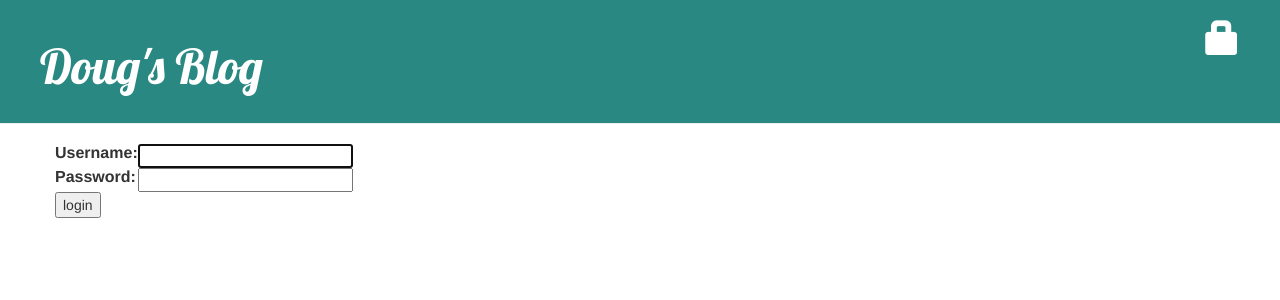
After one commit to MakoReactor/myfirstblog, a Django app: page /accounts/login/ in a window 1280 px wide. The commit adds this page. Shown: the top 300 px of the page. Run offline with Django 3.2, Linux system fonts and the light colour scheme; some libraries are stand-ins or nearby versions.

Commit message:
added login page

```diff
--- a/blog/templates/blog/base.html
+++ b/blog/templates/blog/base.html
@@ -9,15 +9,15 @@
     </head>
     <body>
     <div class="page-header">
-        {% if user.is_authenticated %}
-            <a href="{% url 'post_draft_list' %}" class="top-menu"><span class="glyphicon glyphicon-edit"></span></a>
-            <a href="{% url 'post_new' %}" class="top-menu"><span class="glyphicon glyphicon-plus"></span></a>
-        {% endif %}
-
-
-        <h1><a href="/">Doug's Blog</a></h1>
-    </div>
-
+    {% if user.is_authenticated %}
+        <a href="{% url 'post_new' %}" class="top-menu"><span class="glyphicon glyphicon-plus"></span></a>
+        <a href="{% url 'post_draft_list' %}" class="top-menu"><span class="glyphicon glyphicon-edit"></span></a>
+        <p class="top-menu">Hello {{ user.username }} <small>(<a href="{% url 'logout' %}">Log out</a>)</small></p>
+    {% else %}
+        <a href="{% url 'login' %}" class="top-menu"><span class="glyphicon glyphicon-lock"></span></a>
+    {% endif %}
+    <h1><a href="/">Doug's Blog</a></h1>
+</div>
     <div class="content container">
         <div class="row">
             <div class="col-md-8">
--- /dev/null
+++ b/blog/templates/registration/login.html
@@ -0,0 +1,24 @@
+{% extends "blog/base.html" %}
+
+{% block content %}
+    {% if form.errors %}
+        <p>Your username and password didn't match. Please try again.</p>
+    {% endif %}
+
+    <form method="post" action="{% url 'login' %}">
+    {% csrf_token %}
+        <table>
+        <tr>
+            <td>{{ form.username.label_tag }}</td>
+            <td>{{ form.username }}</td>
+        </tr>
+        <tr>
+            <td>{{ form.password.label_tag }}</td>
+            <td>{{ form.password }}</td>
+        </tr>
+        </table>
+
+        <input type="submit" value="login" />
+        <input type="hidden" name="next" value="{{ next }}" />
+    </form>
+{% endblock %}
--- a/mysite/settings.py
+++ b/mysite/settings.py
@@ -120,3 +120,4 @@ USE_TZ = True
 
 STATIC_URL = '/static/'
 STATIC_ROOT = os.path.join(BASE_DIR, 'static')
+LOGIN_REDIRECT_URL = '/'
--- a/mysite/urls.py
+++ b/mysite/urls.py
@@ -16,7 +16,11 @@ Including another URLconf
 from django.conf.urls import include, url
 from django.contrib import admin
 
+from django.contrib.auth import views
+
 urlpatterns = [
-    url(r'^admin/', admin.site.urls),
+    url(r'^admin/', include(admin.site.urls)),
+    url(r'^accounts/login/$', views.login, name='login'),
+     url(r'^accounts/logout/$', views.logout, name='logout', kwargs={'next_page': '/'}),
     url(r'', include('blog.urls')),
 ]
```
Also changed, not shown: blog/views.py (+6 -5 lines).
